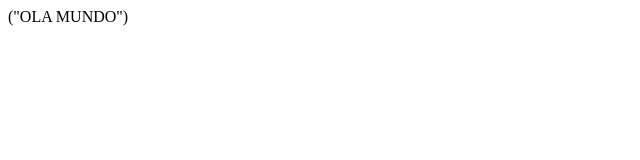
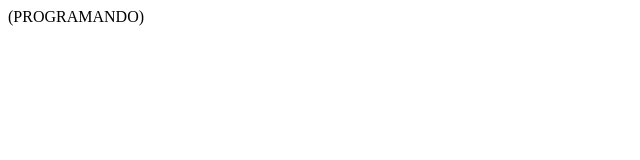
Before and after one commit to BernardoMiloski/projeto-1, a plain HTML site: page index.html in a window 1280 px wide. Shown: the full height of the page, 0-640 px from the left. Drawn offline with Linux system fonts and the light colour scheme.

Commit message:
Ola gente

```diff
--- a/index.html
+++ b/index.html
@@ -1,6 +1,6 @@
 <Html>
 <head>
- ("OLA MUNDO")
+ (PROGRAMANDO)
 </head>
 
 
```
